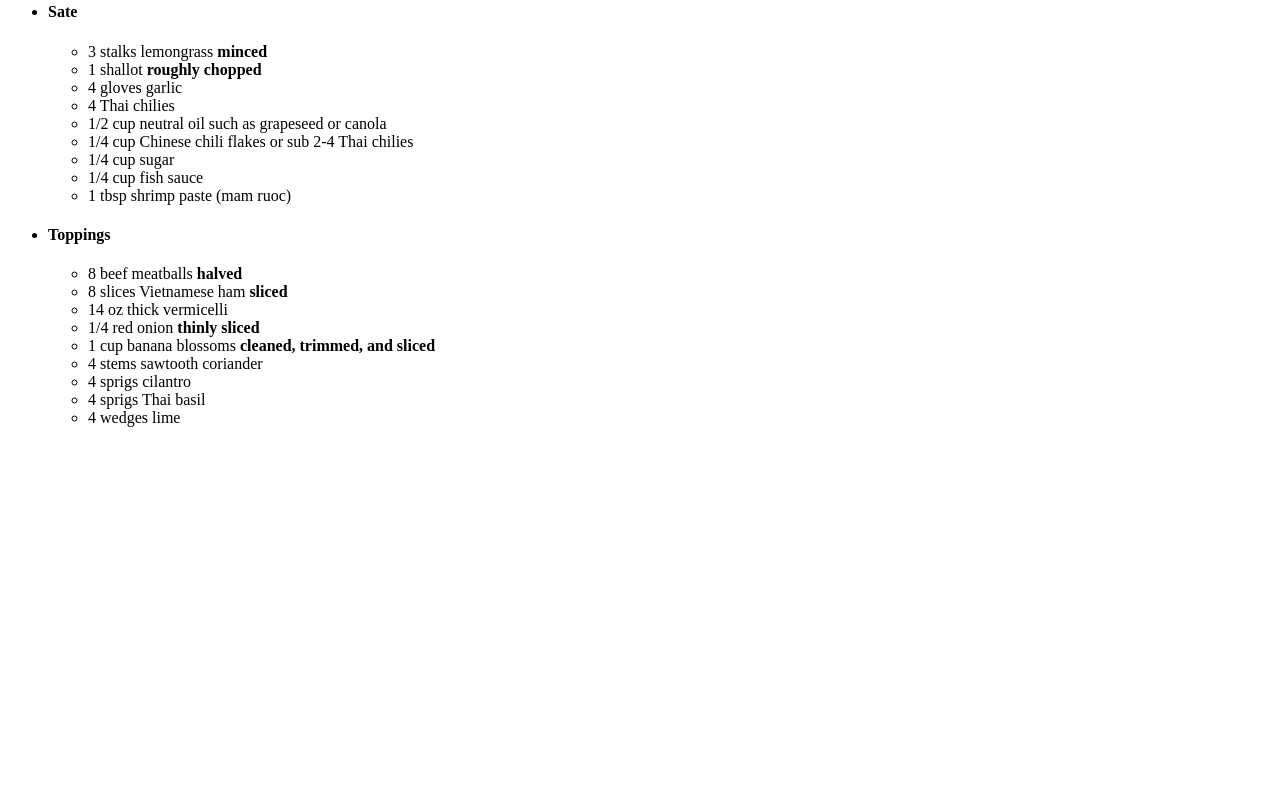
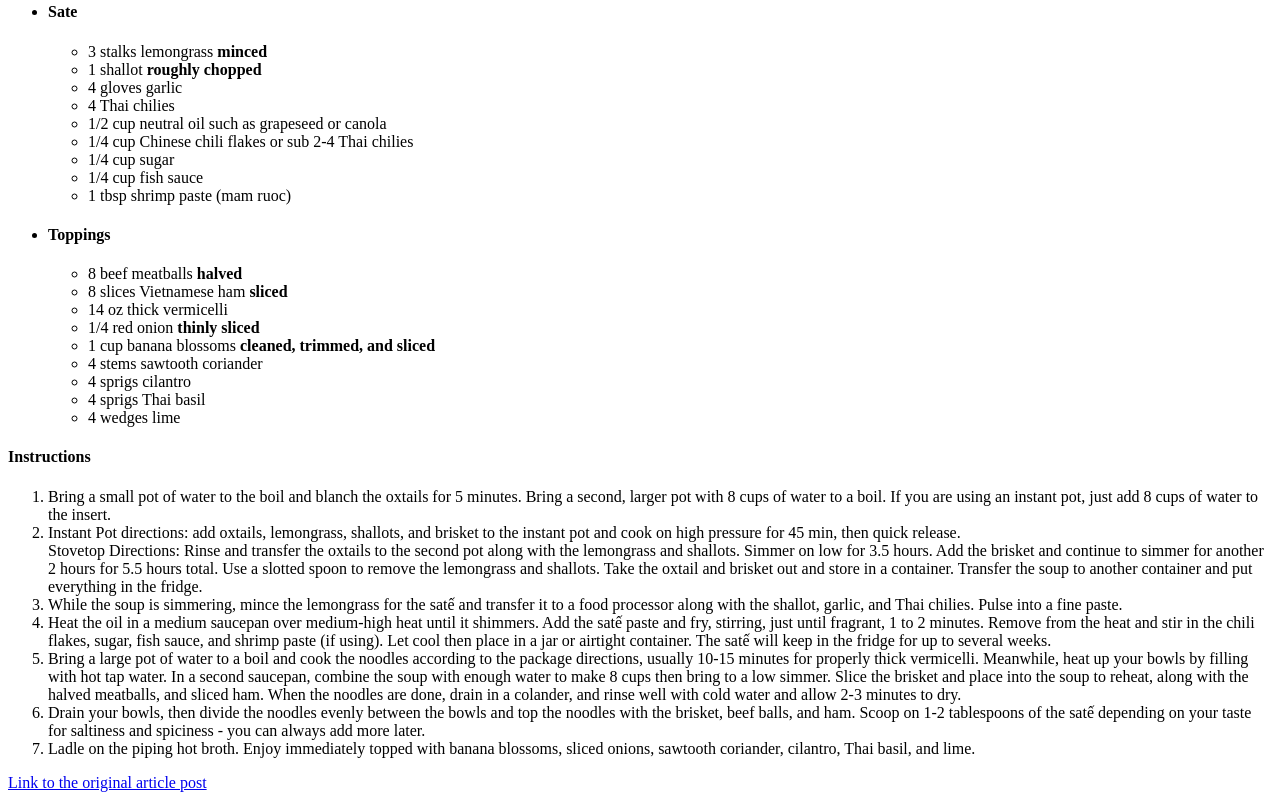
Before and after one commit to imbvn/odin-recipes-2, a plain HTML site: page pages/bunbohue.html in a window 1280 px wide. Shown: the part 869-1669 px from the top of the page. Before the commit the page ends 1312 px from the top, so only its background shows below. Drawn offline with Linux system fonts and the light colour scheme.

Commit message:
Added instructions and link to the original article

```diff
--- a/pages/bunbohue.html
+++ b/pages/bunbohue.html
@@ -47,5 +47,18 @@
             <li>4 wedges lime</li>
         </ul>
     </ul>
+
+    <h4>Instructions</h4>
+    <ol>
+        <li>Bring a small pot of water to the boil and blanch the oxtails for 5 minutes. Bring a second, larger pot with 8 cups of water to a boil. If you are using an instant pot, just add 8 cups of water to the insert.</li>
+        <li>Instant Pot directions: add oxtails, lemongrass, shallots, and brisket to the instant pot and cook on high pressure for 45 min, then quick release.<br>Stovetop Directions: Rinse and transfer the oxtails to the second pot along with the lemongrass and shallots. Simmer on low for 3.5 hours. Add the brisket and continue to simmer for another 2 hours for 5.5 hours total. Use a slotted spoon to remove the lemongrass and shallots. Take the oxtail and brisket out and store in a container. Transfer the soup to another container and put everything in the fridge.</li>
+        <li>While the soup is simmering, mince the lemongrass for the satế and transfer it to a food processor along with the shallot, garlic, and Thai chilies. Pulse into a fine paste.</li>
+        <li>Heat the oil in a medium saucepan over medium-high heat until it shimmers. Add the satế paste and fry, stirring, just until fragrant, 1 to 2 minutes. Remove from the heat and stir in the chili flakes, sugar, fish sauce, and shrimp paste (if using). Let cool then place in a jar or airtight container. The satế will keep in the fridge for up to several weeks.</li>
+        <li>Bring a large pot of water to a boil and cook the noodles according to the package directions, usually 10-15 minutes for properly thick vermicelli. Meanwhile, heat up your bowls by filling with hot tap water. In a second saucepan, combine the soup with enough water to make 8 cups then bring to a low simmer. Slice the brisket and place into the soup to reheat, along with the halved meatballs, and sliced ham. When the noodles are done, drain in a colander, and rinse well with cold water and allow 2-3 minutes to dry.</li>
+        <li>Drain your bowls, then divide the noodles evenly between the bowls and top the noodles with the brisket, beef balls, and ham. Scoop on 1-2 tablespoons of the satế depending on your taste for saltiness and spiciness - you can always add more later.</li>
+        <li>Ladle on the piping hot broth. Enjoy immediately topped with banana blossoms, sliced onions, sawtooth coriander, cilantro, Thai basil, and lime.</li>
+    </ol>
+
+    <a href="https://iamafoodblog.com/bun-bo-hue-recipe-the-spicy-vietnamese-noodle-soup-you-never-knew-you-loved/" target="_blank" rel="noopener noreferrer">Link to the original article post</a>
 </body>
 </html>
```
